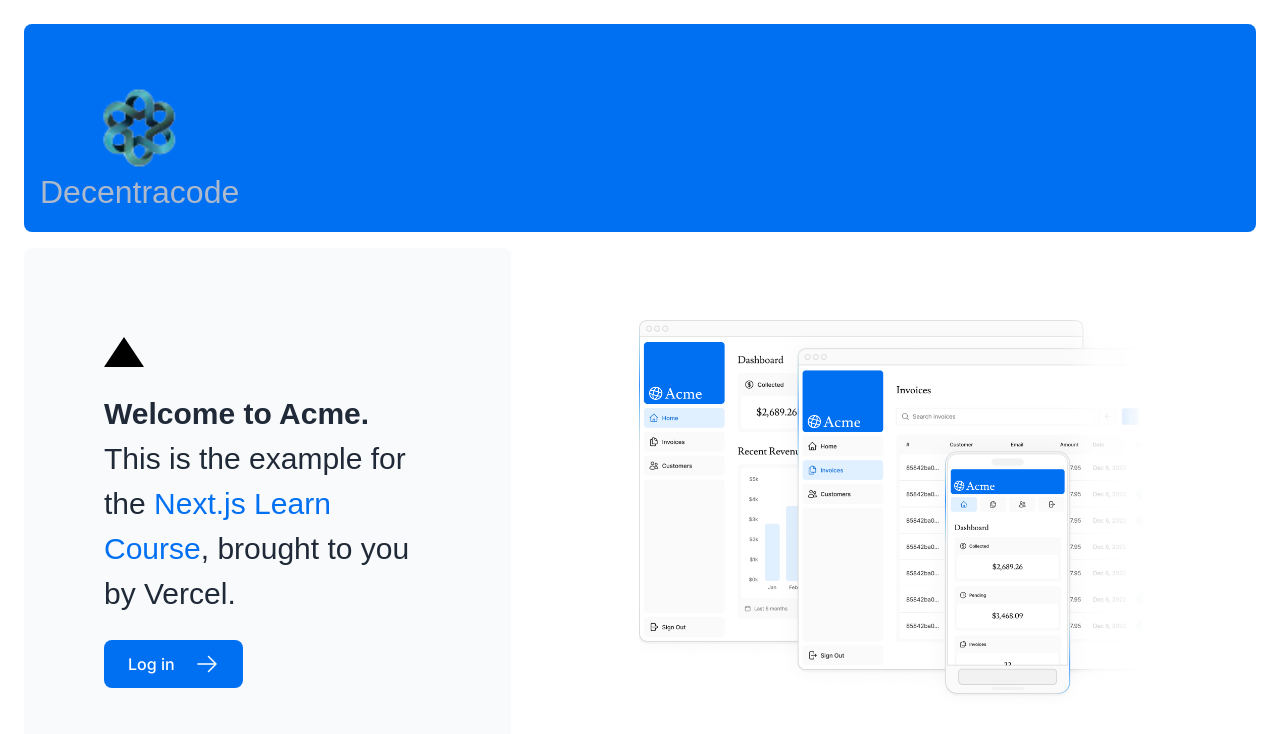
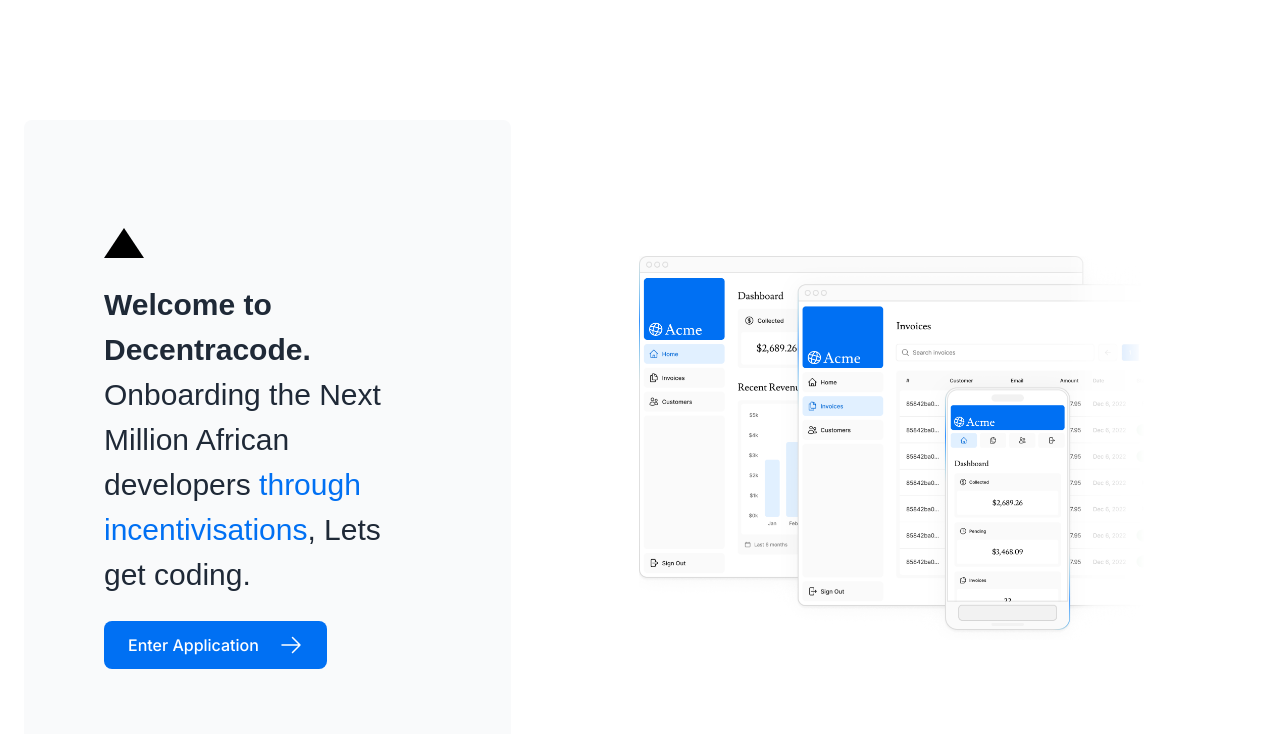
Before and after one commit to kaksv/decentracodev1.0.0, a Next.js app: page / in a window 1280 px wide. Shown: the top 734 px of the page. Built offline with nearby package versions, Linux system fonts and the light colour scheme; a web font is replaced by a local one.

Commit message:
checking more

```diff
--- a/app/page.tsx
+++ b/app/page.tsx
@@ -8,26 +8,26 @@ import Image from 'next/image';
 export default function Page() {
   return (
     <main className="flex min-h-screen flex-col p-6">
-      <div className="flex h-20 shrink-0 items-end rounded-lg bg-blue-500 p-4 md:h-52">
-        <AcmeLogo />
+      <div className="flex h-10 shrink-0 items-end rounded-lg bg-grey p-2 md:h-20">
+        {/* <AcmeLogo /> */}
       </div>
       <div className="mt-4 flex grow flex-col gap-4 md:flex-row">
         <div className="flex flex-col justify-center gap-6 rounded-lg bg-gray-50 px-6 py-10 md:w-2/5 md:px-20">
         <div className={styles.shape}></div>
 
           <p className={ ` ${lusitana.className} text-xl text-gray-800 md:text-3xl md:leading-normal `}>
-            <strong>Welcome to Acme.</strong> This is the example for the{' '}
-            <a href="https://nextjs.org/learn/" className="text-blue-500">
-              Next.js Learn Course
+            <strong>Welcome to Decentracode.</strong> Onboarding the Next Million African developers{' '}
+            <a href="" className="text-blue-500">
+              through incentivisations
             </a>
-            , brought to you by Vercel.
+            , Lets get coding.
 
           </p>
           <Link
-            href="/login"
+            href="/dashboard"
             className="flex items-center gap-5 self-start rounded-lg bg-blue-500 px-6 py-3 text-sm font-medium text-white transition-colors hover:bg-blue-400 md:text-base"
           >
-            <span>Log in</span> <ArrowRightIcon className="w-5 md:w-6" />
+            <span>Enter Application</span> <ArrowRightIcon className="w-5 md:w-6" />
           </Link>
         </div>
         <div className="flex items-center justify-center p-6 md:w-3/5 md:px-28 md:py-12">
--- a/app/ui/decentracode-logo.tsx
+++ b/app/ui/decentracode-logo.tsx
@@ -9,8 +9,8 @@ export default function DecentracodeLogo() {
     >
       <Image
       src='/favicon.png'
-      width={80}
-      height={80}
+      width={40}
+      height={40}
       className='hidden md:block'
       alt='Decentracode'
       />
```
